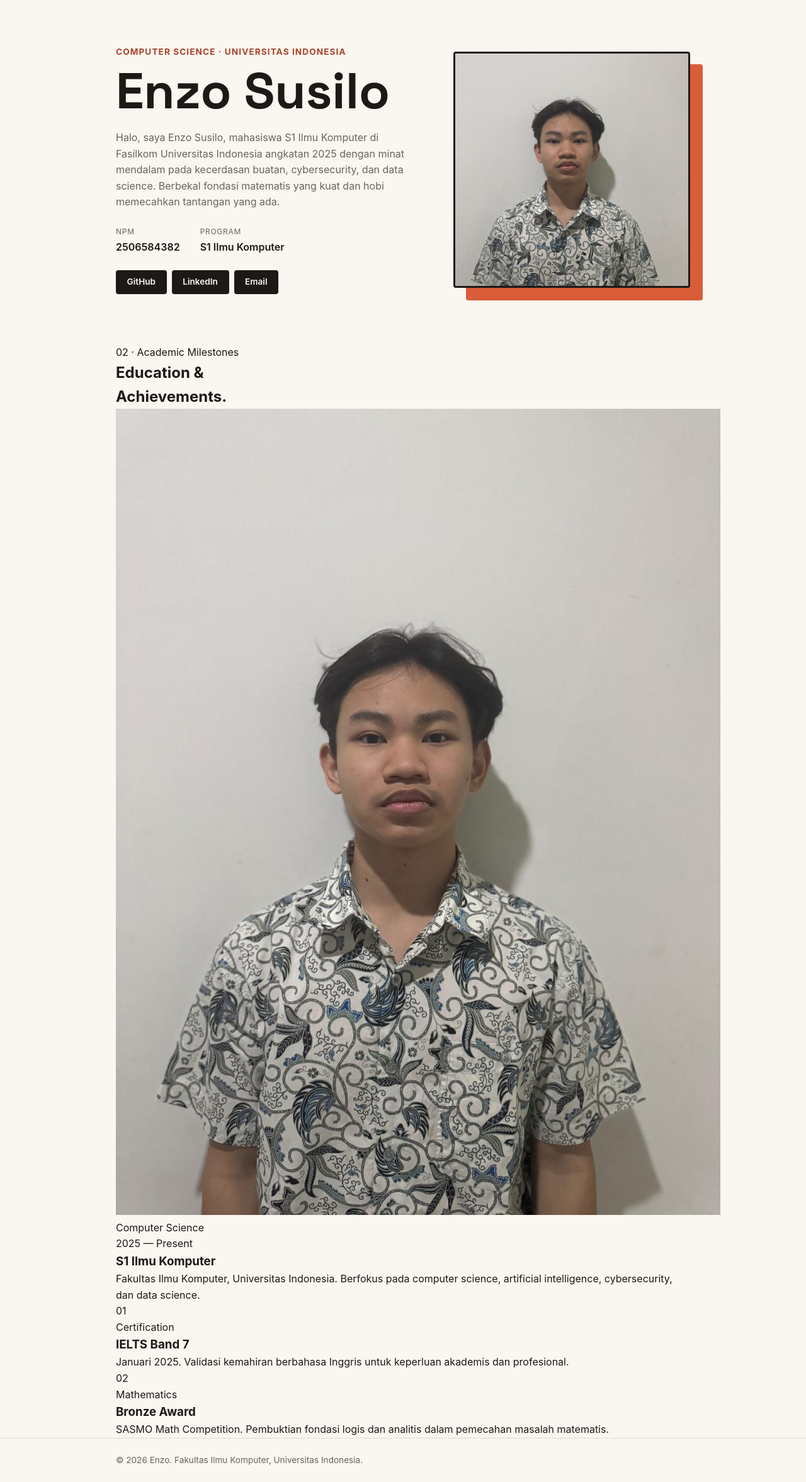
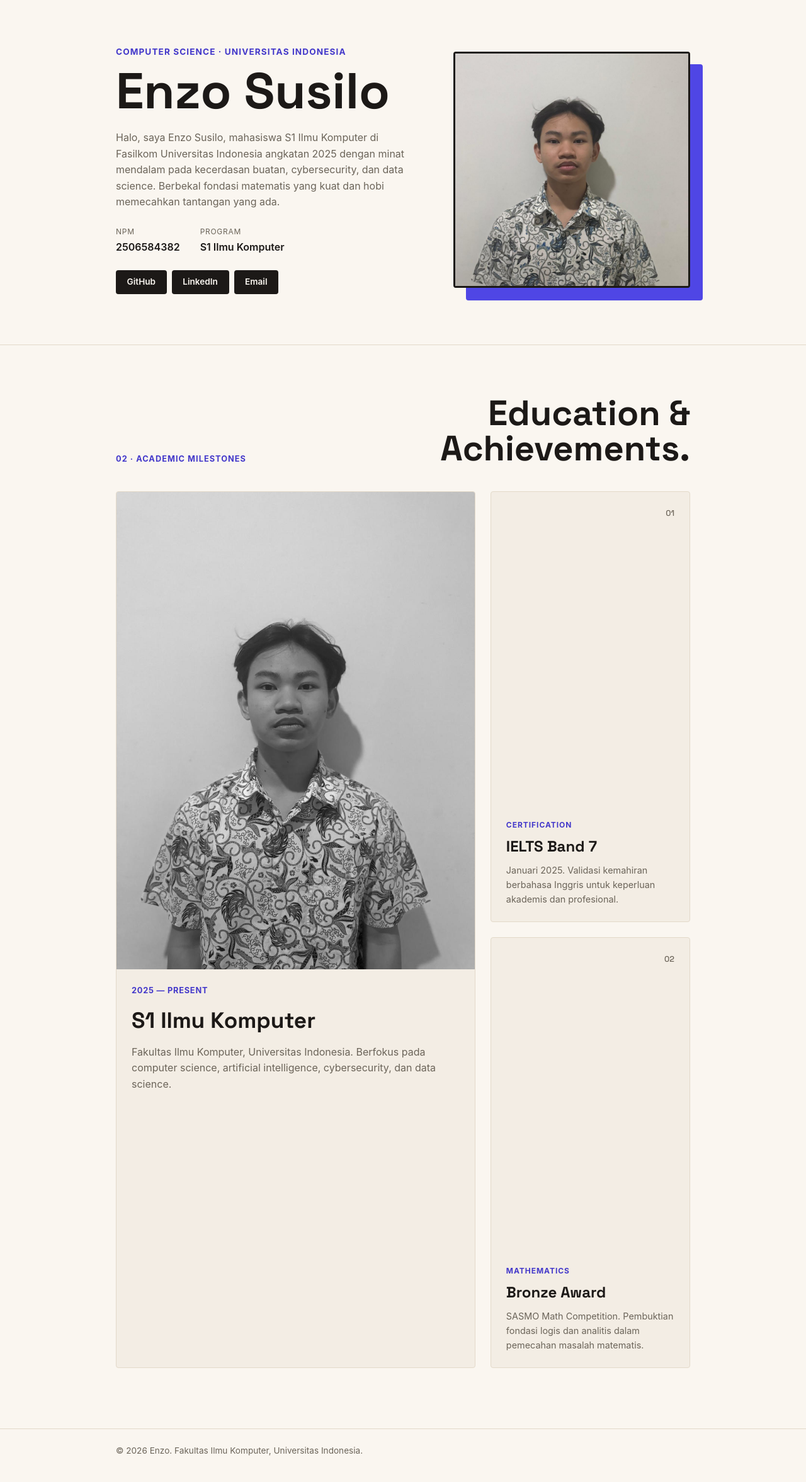
Before and after one commit to enzossl/myportofolio, a Django app: page / in a window 1280 px wide. Shown: the part 74-2427 px from the top of the page at 63% size. After the commit the page ends 2385 px from the top, so only its background shows below. Run offline with Django 5.2, Linux system fonts and the light colour scheme.

Commit message:
style: menerapkan bento grid layout dan ubah aksen warna

```diff
--- a/static/css/style.css
+++ b/static/css/style.css
@@ -7,8 +10,8 @@
 :root {
     --ink: #1c1917;
     --paper: #faf6f0;
-    --accent: #d95d39;
-    --accent-dark: #a8442a;
+    --accent: #4f46e5;
+    --accent-dark: #4338ca;
     --line: #e3d9c9;
     --text-muted: #6b6459;
     --radius: 4px;
@@ -176,6 +185,192 @@ h1, .brand {
     border-top: 1px solid var(--line);
 }
 
+/* =========================================
+   EDUCATION SECTION (BENTO GRID IMPLEMENTATION)
+   ========================================= */
+
+.education {
+    padding: 5rem 0 6rem;
+    border-top: 1px solid var(--line);
+}
+
+/* Mengatur kepala judul bagian agar sejajar kiri-kanan */
+.section-heading {
+    display: flex;
+    justify-content: space-between;
+    align-items: flex-end;
+    margin-bottom: 2.5rem;
+    gap: 2rem;
+}
+
+.section-kicker {
+    font-size: 0.8rem;
+    letter-spacing: 0.08em;
+    text-transform: uppercase;
+    color: var(--accent-dark);
+    font-weight: 700;
+}
+
+.section-heading h2 {
+    max-width: 600px;
+    margin-left: auto;
+    font-family: "Space Grotesk", -apple-system, sans-serif;
+    font-size: clamp(2rem, 5vw, 3.5rem);
+    line-height: 1;
+    text-align: right;
+}
+
+/*
+  KUNCI UTAMA BENTO GRID:
+  Membagi layout menjadi 2 kolom utama dengan CSS Grid.
+  Kolom 1 (1.5fr) untuk kartu besar, Kolom 2 (1fr) untuk dua kartu kecil di kanan.
+*/
+.education-grid {
+    display: grid;
+    grid-template-columns: 1.8fr 1fr;
+    grid-template-rows: repeat(2, minmax(180px, auto));
+    gap: 1.5rem;
+}
+
+/* Desain dasar setiap kotak kartu */
+.education-card {
+    position: relative;
+    overflow: hidden;
+    border: 1px solid var(--line);
+    border-radius: var(--radius);
+    background-color: #f3ede4;
+    transition: transform 0.3s ease, box-shadow 0.3s ease;
+}
+
+/*
+  Kartu Utama (Featured Card):
+  Memakan 2 baris ke bawah (grid-row: span 2) di sebelah kiri.
+*/
+.education-featured {
+    grid-row: span 2;
+    display: grid;
+    grid-template-rows: 1.2fr 1fr;
+}
+
+.education-featured:hover {
+    transform: translateY(-6px);
+    box-shadow: 10px 10px 0 var(--accent);
+}
+
+/* Kotak gambar di dalam kartu utama */
+.education-image {
+    position: relative;
+    overflow: hidden;
+    min-height: 300px;
+}
+
+.education-image img {
+    width: 100%;
+    height: 100%;
+    display: block;
+    object-fit: cover;
+    filter: grayscale(100%);
+    transition: transform 0.6s ease, filter 0.6s ease;
+}
+
+/* Efek saat kursor menyentuh kartu utama: warna foto kembali & kartu bergeser */
+.education-featured:hover .education-image img {
+    transform: scale(1.08);
+    filter: grayscale(0%);
+}
+
+.education-image-overlay {
+    position: absolute;
+    inset: 0;
+    display: flex;
+    justify-content: center;
+    align-items: center;
+    background-color: rgba(28, 25, 23, 0.65);
+    opacity: 0;
+    transition: opacity 0.3s ease;
+}
+
+.education-featured:hover .education-image-overlay {
+    opacity: 1;
+}
+
+.education-image-overlay span {
+    color: var(--paper);
+    font-size: 0.9rem;
+    font-weight: 700;
+    letter-spacing: 0.08em;
+    text-transform: uppercase;
+}
+
+.education-content {
+    padding: 1.5rem;
+}
+
+.education-year {
+    display: block;
+    margin-bottom: 0.5rem;
+    color: var(--accent-dark);
+    font-size: 0.8rem;
+    font-weight: 700;
+    letter-spacing: 0.06em;
+    text-transform: uppercase;
+}
+
+.education-content h3 {
+    margin-bottom: 0.6rem;
+    font-family: "Space Grotesk", -apple-system, sans-serif;
+    font-size: clamp(1.5rem, 3vw, 2.2rem);
+}
+
+.education-content p {
+    max-width: 600px;
+    color: var(--text-muted);
+}
+
+/* Dua Kartu Kecil di Samping Kanan */
+.education-small {
+    display: flex;
+    flex-direction: column;
+    justify-content: space-between;
+    padding: 1.5rem;
+}
+
+.education-small:hover {
+    transform: translateX(6px);
+    box-shadow: -6px 6px 0 var(--accent);
+}
+
+.education-number {
+    align-self: flex-end;
+    font-family: "Space Grotesk", sans-serif;
+    font-size: 0.8rem;
+    color: var(--text-muted);
+}
+
+.education-label {
+    display: block;
+    margin-bottom: 0.4rem;
+    color: var(--accent-dark);
+    font-size: 0.75rem;
+    font-weight: 700;
+    letter-spacing: 0.08em;
+    text-transform: uppercase;
+}
+
+.education-small h3 {
+    margin-bottom: 0.4rem;
+    font-family: "Space Grotesk", -apple-system, sans-serif;
+    font-size: 1.5rem;
+}
+
+.education-small p {
+    color: var(--text-muted);
+    font-size: 0.9rem;
+}
+
+/* =========================================
+   RESPONSIF UNTUK LAYAR MOBILE (< 600px)
+   ========================================= */
 @media (max-width: 600px) {
     .hero-grid {
         grid-template-columns: 1fr;
```
Also changed, not shown: other parts of static/css/style.css (+47 -0 lines).
